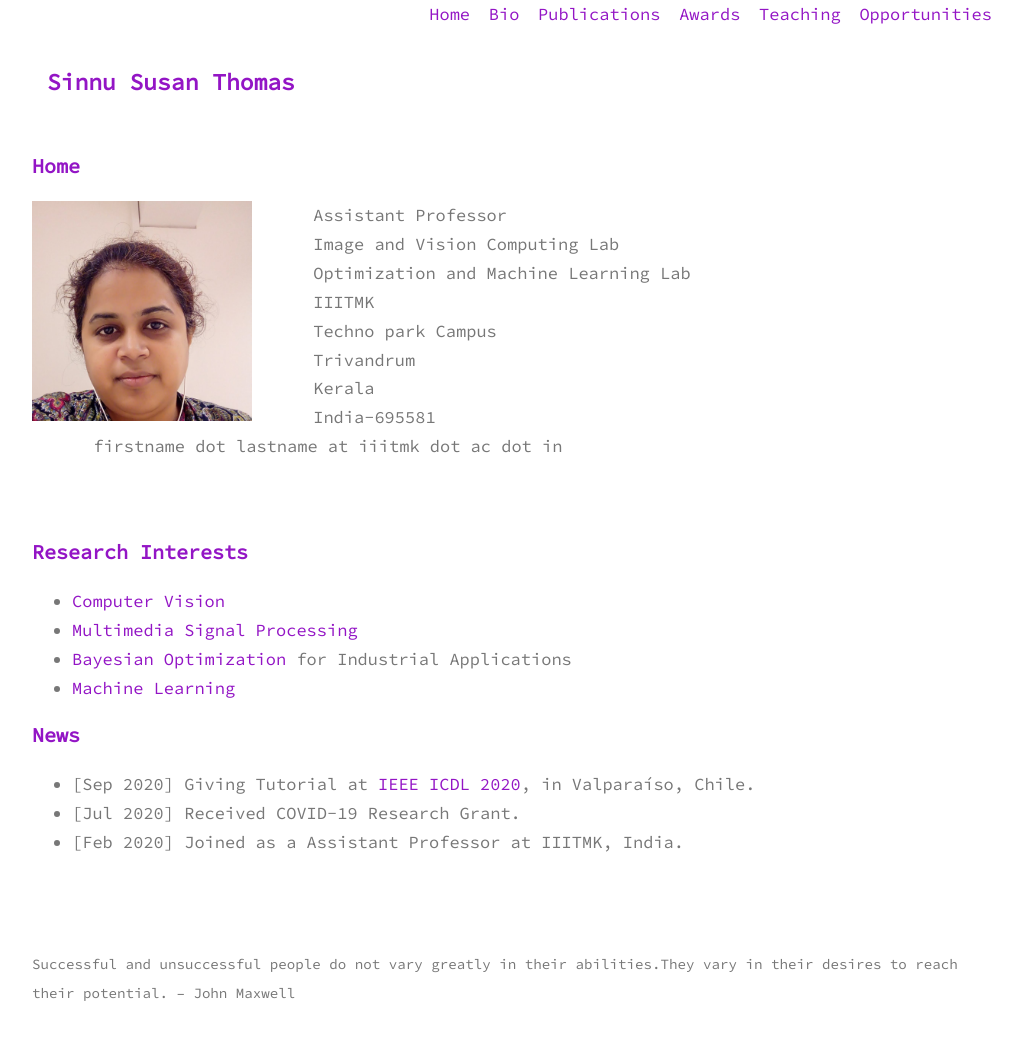
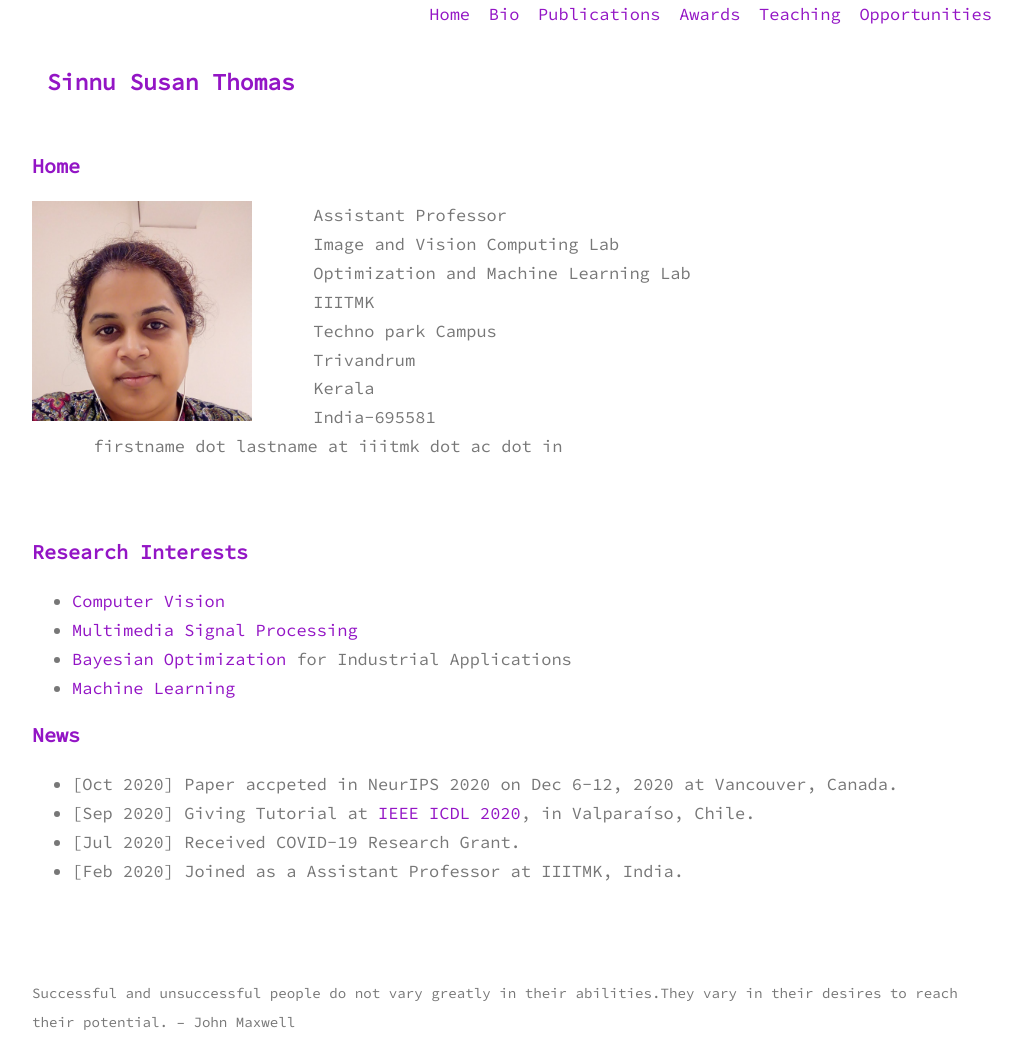
Before and after one commit to sinnuthomas/sinnuthomas.github.io, a Jekyll site: the page built from index.md, in a window 1280 px wide. Shown: the whole page, without its empty margins (128-1150 px from the left). Built offline with Jekyll 4.4.1, drawn with Linux system fonts in a browser that asks for light colours; before the commit the page ends 1024 px from its top, so only the background shows below that.

Commit message:
Update index.md

```diff
--- a/index.md
+++ b/index.md
@@ -23,6 +23,7 @@ title: Home
 * [Machine Learning](https://en.wikipedia.org/wiki/Machine_learning)
 
 ## News
+* [Oct 2020] Paper accpeted in NeurIPS 2020 on Dec 6-12, 2020 at Vancouver, Canada.
 * [Sep 2020] Giving Tutorial at [IEEE ICDL 2020](https://cdstc.gitlab.io/icdl-2020/), in Valparaíso, Chile.
 * [Jul 2020] Received COVID-19 Research Grant.
 * [Feb 2020] Joined as a Assistant Professor at IIITMK, India.
```
